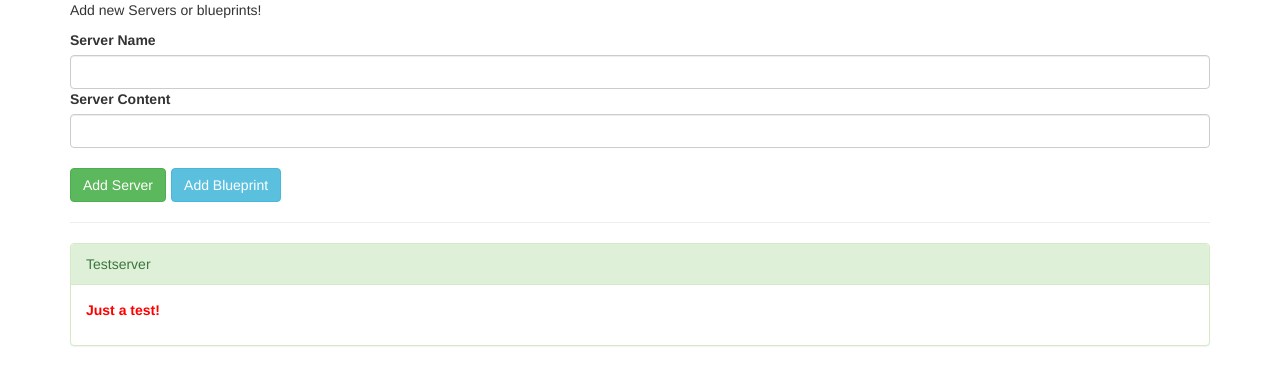
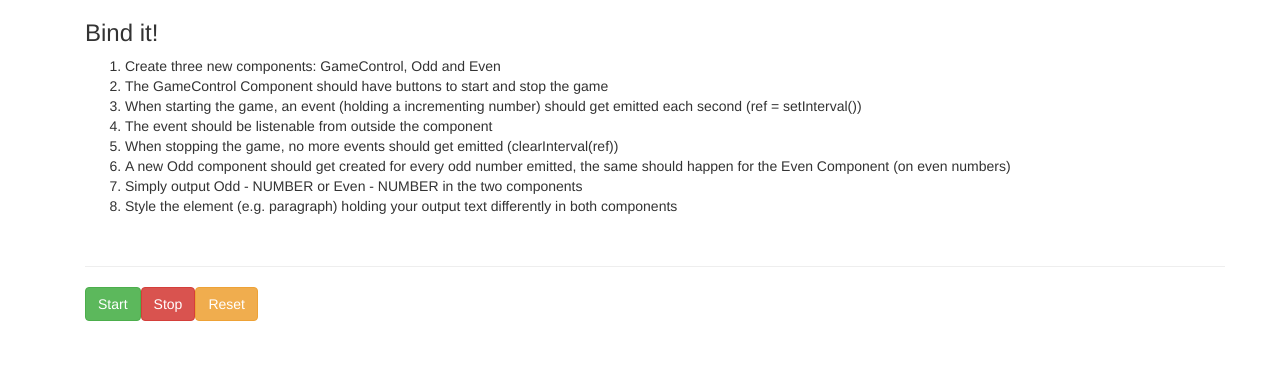
Before and after one commit to pashamo/Angularjs_Sandbox, an Angular app in the folder my-second-app/: page / in a window 1280 px wide. Shown: the top 384 px of the page. Built offline with nearby package versions, Linux system fonts and the light colour scheme.

Commit message:
feat: A4 Property and Event Binding practice

```diff
--- /dev/null
+++ b/my-second-app/src/app/a4-even/even.component.html
@@ -0,0 +1 @@
+<p>Even - {{ evenElement }}</p>
--- /dev/null
+++ b/my-second-app/src/app/a4-even/even.component.ts
@@ -0,0 +1,11 @@
+import { Component, Input } from '@angular/core';
+
+@Component({
+    selector: 'app-a4-even',
+    templateUrl: './even.component.html',
+    styles: [`p{color:teal;}`]
+})
+
+export class EvenComponent {
+    @Input() evenElement: number;
+}
--- /dev/null
+++ b/my-second-app/src/app/a4-game-control/gamecontrol.component.html
@@ -0,0 +1,24 @@
+<div class="container">
+    <div class="row">
+      <div class="col-xs-12">
+        <h3>Bind it!</h3>
+        <ol>
+          <li>Create three new components: GameControl, Odd and Even</li>
+          <li>The GameControl Component should have buttons to start and stop the game</li>
+          <li>When starting the game, an event (holding a incrementing number) should get emitted each second (ref = setInterval())</li>
+          <li>The event should be listenable from outside the component</li>
+          <li>When stopping the game, no more events should get emitted (clearInterval(ref))</li>
+          <li>A new Odd component should get created for every odd number emitted, the same should happen for the Even Component (on even numbers)</li>
+          <li>Simply output Odd - NUMBER or Even - NUMBER in the two components</li>
+          <li>Style the element (e.g. paragraph) holding your output text differently in both components</li>
+        </ol>
+
+        <br />
+        <hr />
+
+        <button class="btn btn-success" [disabled]="clicked" (click)="onStart()">Start</button>
+        <button class="btn btn-danger" (click)="onStop()">Stop</button>
+        <button class="btn btn-warning" (click)="onReset()">Reset</button>
+      </div>
+    </div>
+  </div>
--- /dev/null
+++ b/my-second-app/src/app/a4-game-control/gamecontrol.component.ts
@@ -0,0 +1,31 @@
+import { Component, Output, EventEmitter } from '@angular/core';
+
+@Component({
+    selector: 'app-a4-game-control',
+    templateUrl: './gamecontrol.component.html',
+})
+
+export class GameControlComponent {
+    @Output() numberGen = new EventEmitter<{divisible: number, num: number}>();
+    current: number = 0;
+    clicked: boolean = false;
+    ref;
+
+    onStart() {
+        this.clicked = false;
+        this.ref = setInterval(() => {
+            this.numberGen.emit({divisible: (this.current%2), num: this.current});
+            this.current ++;
+        }, 1000);
+    }
+
+    onStop() {
+        clearInterval(this.ref);
+        this.clicked = false;
+    }
+
+    onReset() {
+        this.current = 0;
+        this.clicked = false;
+    }
+}
--- /dev/null
+++ b/my-second-app/src/app/a4-odd/odd.component.html
@@ -0,0 +1 @@
+<p>Odd - {{ oddElement }}</p>
--- /dev/null
+++ b/my-second-app/src/app/a4-odd/odd.component.ts
@@ -0,0 +1,11 @@
+import { Component, Input } from '@angular/core';
+
+@Component({
+    selector: 'app-a4-odd',
+    templateUrl: './odd.component.html',
+    styles: [`p{color: firebrick;}`]
+})
+
+export class OddComponent {
+    @Input() oddElement: number;
+}
--- a/my-second-app/src/app/app.component.html
+++ b/my-second-app/src/app/app.component.html
@@ -1,5 +1,5 @@
 <div class="container">
-  <app-cockpit
+  <!-- <app-cockpit
     (srvCreated)="onServerAdded($event)"
     (bpCreated)="onBlueprintAdded($event)">
   </app-cockpit>
@@ -17,5 +17,11 @@
 
       </app-server-element>
     </div>
+  </div> -->
+
+  <app-a4-game-control (numberGen)="onGen($event)"></app-a4-game-control>
+  <div class="col-xs-12" *ngFor="let els of oddeveElements">
+    <app-a4-odd *ngIf="els.divisible == 1" [oddElement]="els.num"></app-a4-odd>
+    <app-a4-even *ngIf="els.divisible == 0" [evenElement]="els.num"></app-a4-even>
   </div>
 </div>
--- a/my-second-app/src/app/app.component.ts
+++ b/my-second-app/src/app/app.component.ts
@@ -7,6 +7,7 @@ import { Component } from '@angular/core';
 })
 export class AppComponent {
   serverElements = [{type: 'server', sname: 'Testserver', scontent: 'Just a test!'}];
+  oddeveElements: {divisible: number, num: number}[] = [];
 
   onServerAdded(serverData: {serverName: string, serverContent: string}) {
         this.serverElements.push({
@@ -23,4 +24,8 @@ export class AppComponent {
             "scontent": blueprintData.serverContent
         });
   }
+
+  onGen(controlData: {divisible: number, num: number}) {
+    this.oddeveElements.push(controlData);
+  }
 }
```
Also changed, not shown: my-second-app/src/app/app.module.ts (+8 -1 lines).
